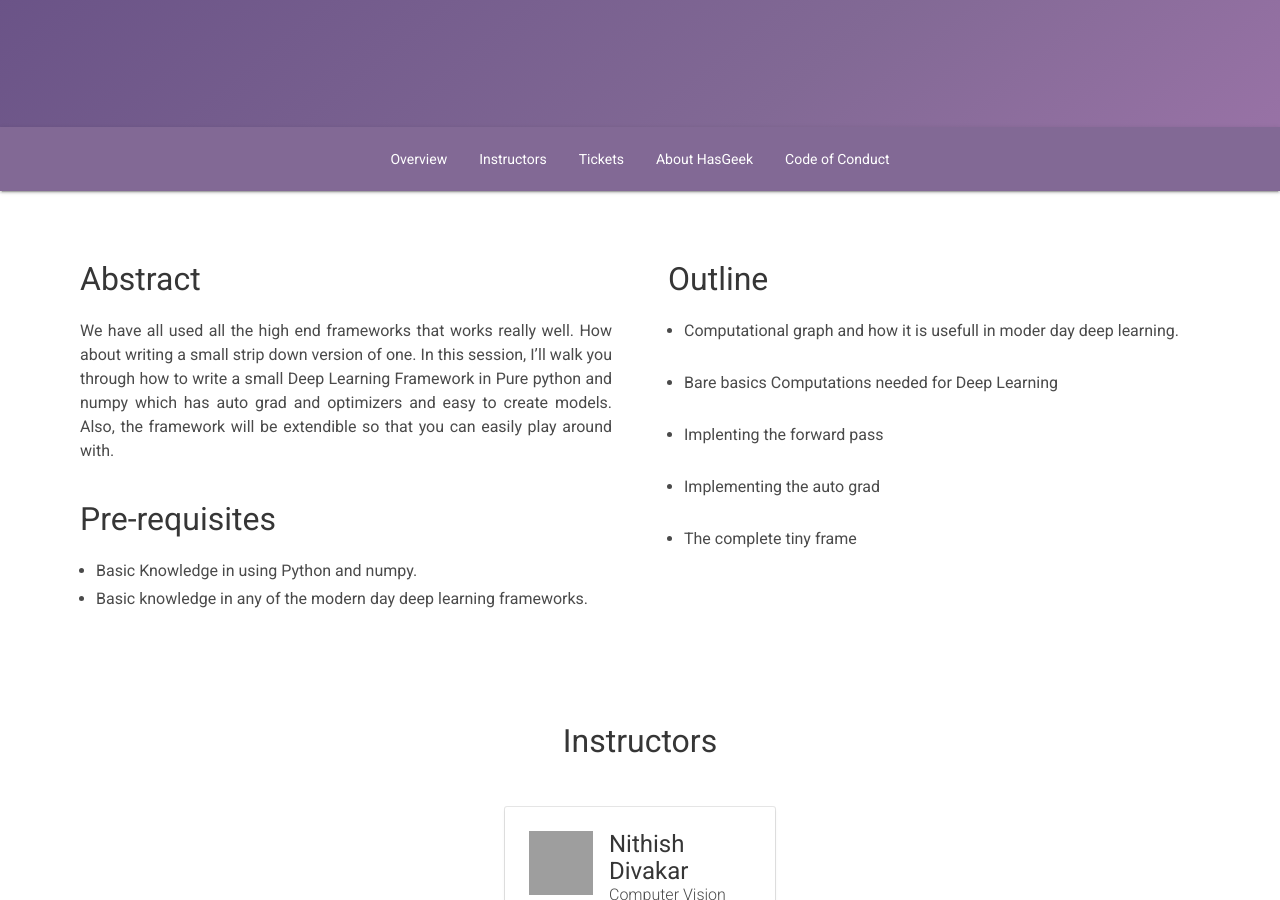
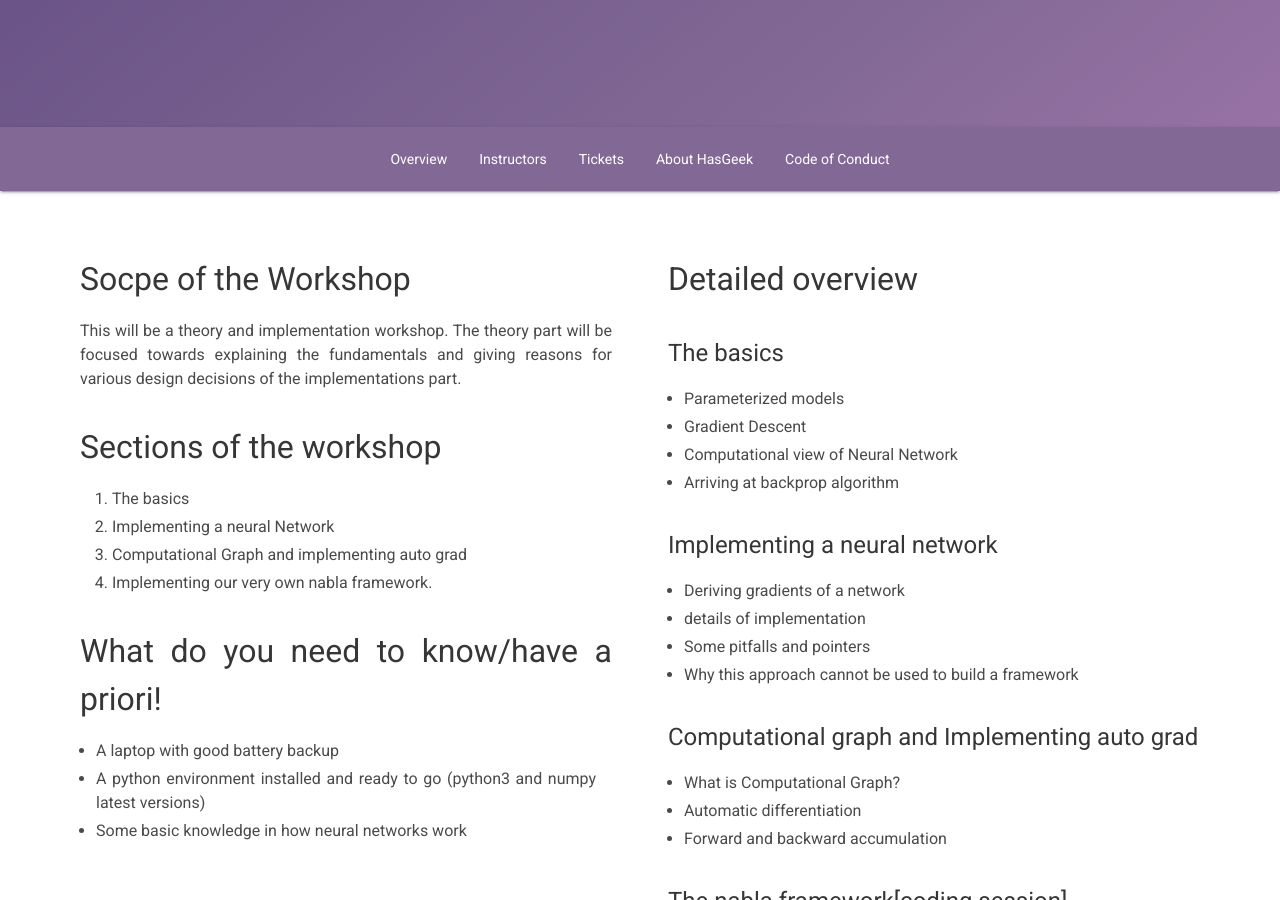
Before and after one commit to hasgeek/events, a Jekyll site: the page built from _anthillinside_events/2018-july-dl-framework.md, in a window 1280 px wide and 900 px high, scrolled down 387 px. Built offline with Jekyll 4.4.1, drawn with Linux system fonts in a browser that asks for light colours; some of the changed text lies outside the part shown; grey boxes are pictures that could not be loaded.

Commit message:
Update 2018-july-dl-framework.md

```diff
--- a/_anthillinside_events/2018-july-dl-framework.md
+++ b/_anthillinside_events/2018-july-dl-framework.md
@@ -12,31 +12,60 @@ boxoffice_item_collection: '26ac0e6c-4a1d-4b13-ae9c-c8bb372dd1b1'
 instructors:
 - name: Nithish Divakar
   byline: Computer Vision Research Engineer, Cogknit Semantis
-  image_url: https://images.hasgeek.com/embed/file/50cb2d007de24253bbd833961c64a2ec
+  image_url: https://images.hasgeek.com/embed/file/d157fd364906433aa09c0d89e3c7815c
   website:
-    url:
-    label:
+    url: http://everythingproject.in/
+    label: Blog
   bio: |
     Nithish Divakar is a Computer Vision Research Engineer at Cogknit Semantics. He Is a masters graduate from IISc bangalore and has been working in deep learning for past 4 years. He has prior published research work in GANs and Image captioning. See everythingproject.in for more.
 
 overview:
   left_content: |
-    # Abstract
+    # Socpe of the Workshop
 
-    We have all used all the high end frameworks that works really well. How about writing a small strip down version of one. In this session, I’ll walk you through how to write a small Deep Learning Framework in Pure python and numpy which has auto grad and optimizers and easy to create models. Also, the framework will be extendible so that you can easily play around with.
+    This will be a theory and implementation workshop. The theory part will be focused towards explaining the fundamentals and giving reasons for various design decisions of the implementations part.
 
-    # Pre-requisites
+    # Sections of the workshop
 
-    * Basic Knowledge in using Python and numpy.
-    * Basic knowledge in any of the modern day deep learning frameworks.
+
+    1. The basics
+    2. Implementing a neural Network
+    3. Computational Graph and implementing auto grad
+    4. Implementing our very own nabla framework.
+
+    # What do you need to know/have a priori!
+
+    * A laptop with good battery backup
+    * A python environment installed and ready to go (python3 and numpy latest versions)
+    * Some basic knowledge in how neural networks work
 
 
   right_content: |
-    # Outline
+    # Detailed overview
 
-    * Computational graph and how it is usefull in moder day deep learning. <br><br>
-    * Bare basics Computations needed for Deep Learning <br><br>
-    * Implenting the forward pass <br><br>
-    * Implementing the auto grad <br><br>
-    * The complete tiny frame <br><br>
+    ### The basics
+    * Parameterized models
+    * Gradient Descent
+    * Computational view of Neural Network
+    * Arriving at backprop algorithm
+
+    ### Implementing a neural network
+    * Deriving gradients of a network
+    * details of implementation
+    * Some pitfalls and pointers
+    * Why this approach cannot be used to build a framework
+
+    ### Computational graph and Implementing auto grad
+    * What is Computational Graph?
+    * Automatic differentiation
+    * Forward and backward accumulation
+
+    ### The nabla framework[coding session]
+    * Implementing forward computation
+    * Implementing tensors, variables and parameters
+    * Implementing operations
+    * Implementing forward computation
+    * Implementing local gradients
+    * Implementing backward computation
+    * Putting it all together
 ---
```
